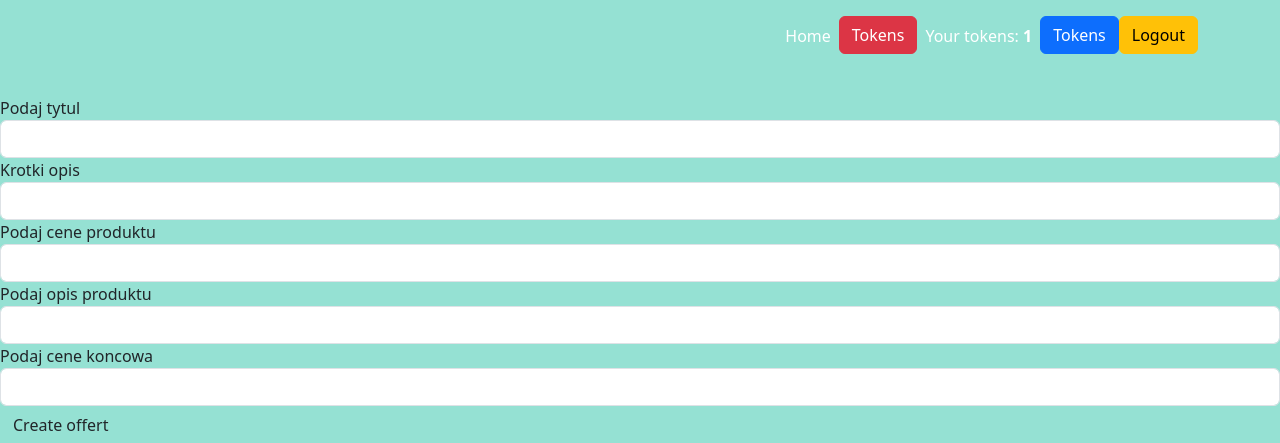
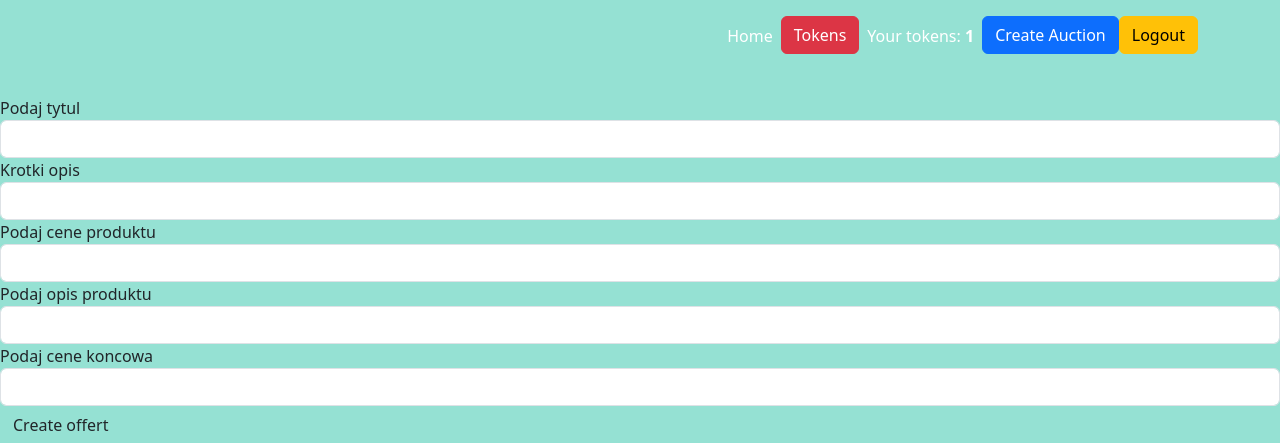
Before and after one commit to Ysiek/reverse-auction-project, a Flask app: page /add-item in a window 1280 px wide. Shown: the top 443 px of the page. Run offline with Flask 2, Linux system fonts and the light colour scheme; a user stored in the database is signed in; tables that the repository leaves empty hold one stand-in row (values such as "Sample post"); some libraries are stand-ins or nearby versions.

Commit message:
header repair

```diff
--- a/templates/buy-tokens.html
+++ b/templates/buy-tokens.html
@@ -20,6 +20,7 @@
         {% if logged_in %}
           <li><a href="{{url_for('buy_tokens')}}" type="button" class="btn btn-danger" >Tokens</a></li>
           <li class="text-white px-2 py-2">Your tokens: <strong>{{user.tokens}}</strong></li>
+          <li><a href="{{url_for('add_item')}}" type="button" class="btn btn-primary" >Create Auction</a></li>
           <li><a type="button" href="{{ url_for('logout') }}" class="btn btn-warning">Logout</a></li>
         {% else %}
           </ul>
--- a/templates/creating-auction.html
+++ b/templates/creating-auction.html
@@ -19,7 +19,7 @@
         {% if logged_in %}
           <li><a href="{{url_for('buy_tokens')}}" type="button" class="btn btn-danger" >Tokens</a></li>
           <li class="text-white px-2 py-2">Your tokens: <strong>{{user.tokens}}</strong></li>
-          <li><a href="{{url_for('add_item')}}" type="button" class="btn btn-primary" >Tokens</a></li>
+          <li><a href="{{url_for('add_item')}}" type="button" class="btn btn-primary" >Create Auction</a></li>
           <li><a type="button" href="{{ url_for('logout') }}" class="btn btn-warning">Logout</a></li>
         {% else %}
           </ul>
--- a/templates/strona-przedmiotu.html
+++ b/templates/strona-przedmiotu.html
@@ -18,6 +18,7 @@
         {% if logged_in %}
           <li><a href="{{url_for('buy_tokens')}}" type="button" class="btn btn-danger" >Tokens</a></li>
           <li class="text-white px-2 py-2">Your tokens: <strong>{{user.tokens}}</strong></li>
+          <li><a href="{{url_for('add_item')}}" type="button" class="btn btn-primary" >Create Auction</a></li>
           <li><a type="button" href="{{ url_for('logout') }}" class="btn btn-warning">Logout</a></li>
         {% else %}
           </ul>
```
